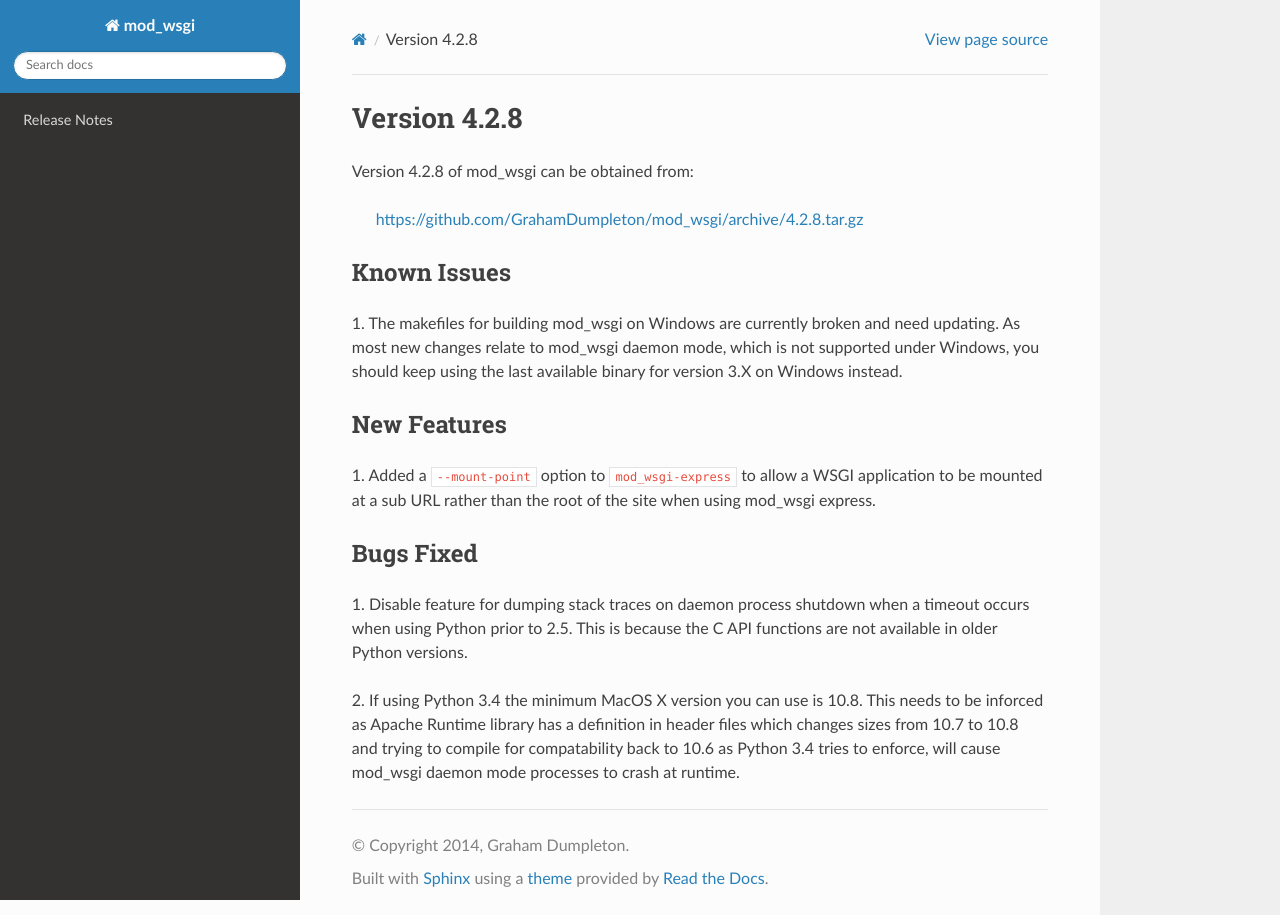
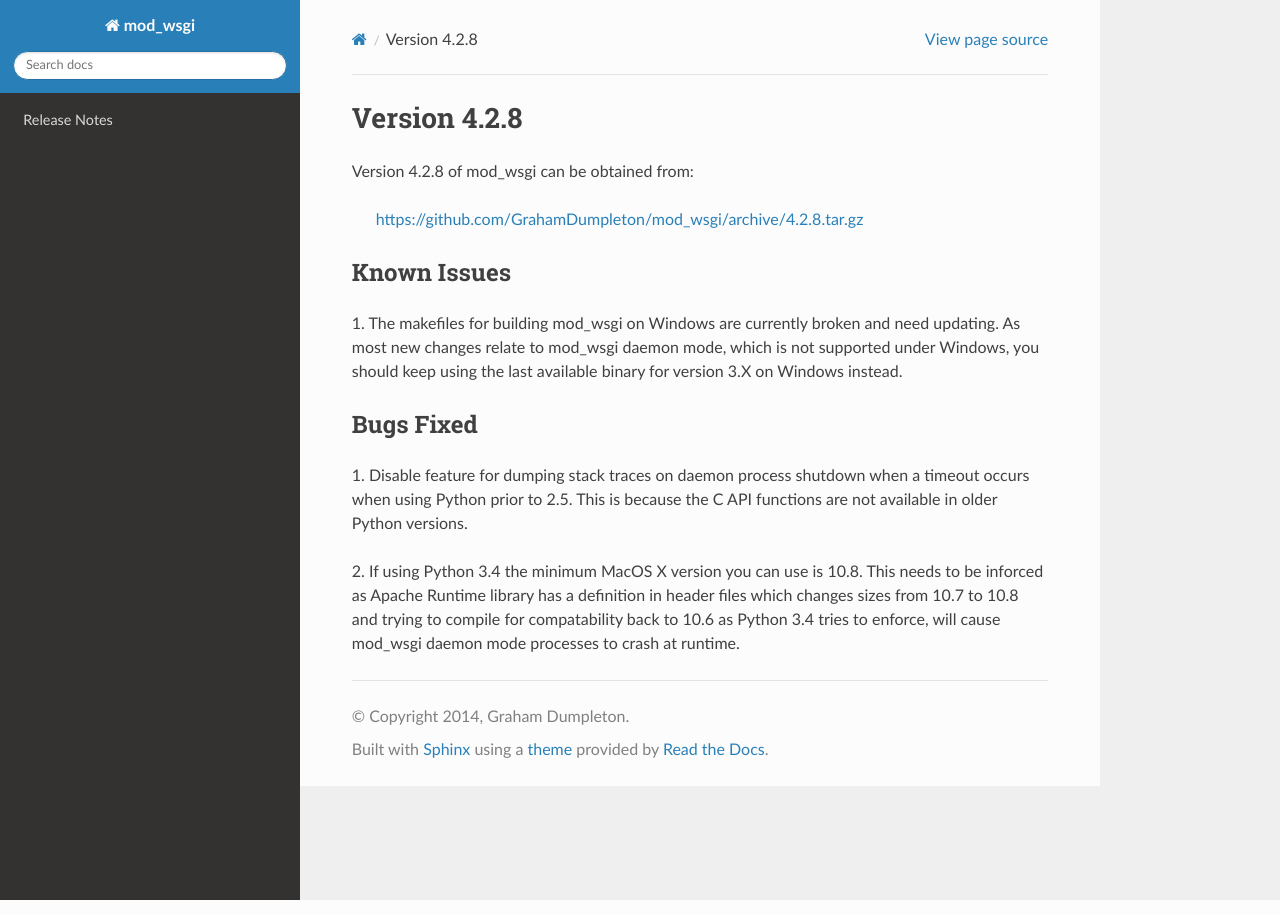
Before and after one commit to GrahamDumpleton/mod_wsgi, a Sphinx documentation site: the page built from docs/release-notes/version-4.2.8.rst, in a window 1280 px wide. Built offline with Sphinx 7.4.7 and the Read the Docs theme 2.0.0, drawn with Linux system fonts in a browser that asks for light colours.

Commit message:
Duplicate entry for 4.2.7 release notes.

```diff
--- a/docs/release-notes/version-4.2.8.rst
+++ b/docs/release-notes/version-4.2.8.rst
@@ -14,13 +14,6 @@ need updating. As most new changes relate to mod_wsgi daemon mode, which is
 not supported under Windows, you should keep using the last available
 binary for version 3.X on Windows instead.
 
-New Features
-------------
-
-1. Added a ``--mount-point`` option to ``mod_wsgi-express`` to allow a WSGI
-application to be mounted at a sub URL rather than the root of the site
-when using mod_wsgi express.
-
 Bugs Fixed
 ----------
 
```
